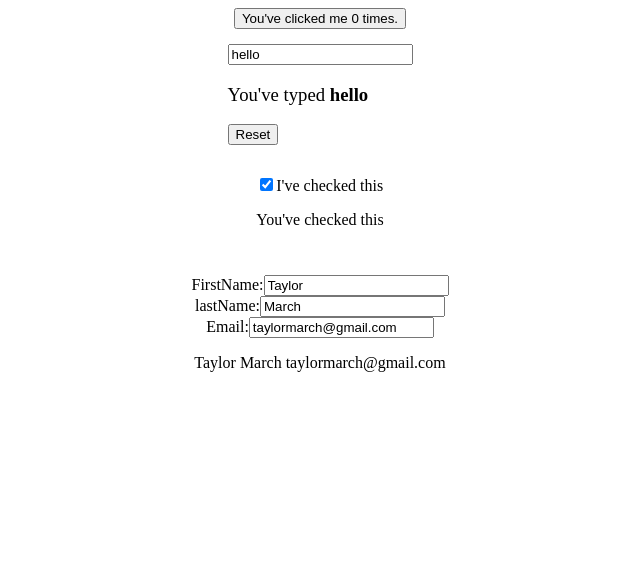
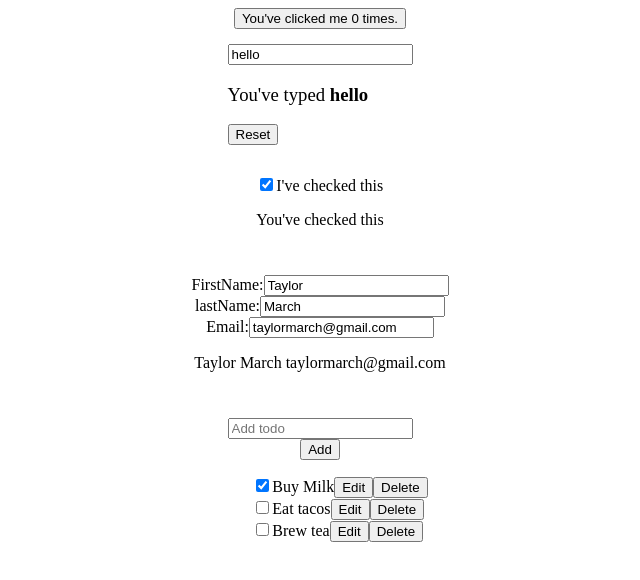
Before and after one commit to SujanKarki-10Ghz/LearningHooksReact, a React (Vite) app: page / in a window 1280 px wide. Shown: the top 580 px of the page, without its empty margins (320-960 px from the left). Built offline with nearby package versions, Linux system fonts and the light colour scheme.

Commit message:
learned more about useState usecase

```diff
--- a/src/App.jsx
+++ b/src/App.jsx
@@ -3,6 +3,7 @@ import Counter from './Hooks/UseState/Counter'
 import TextField from './Hooks/UseState/TextField'
 import CheckBox from './Hooks/UseState/CheckBox'
 import Form from './Hooks/UseState/Form'
+import List from './Hooks/UseState/List'
 const App = () => {
   return (
     <div style={{display:"flex", justifyContent:"space-around", alignItems:"center", flexDirection:"column"}}>
@@ -16,6 +17,9 @@ const App = () => {
     <div style={{margin:"15px", display:"flex", flexDirection:"column", width:"100%", justifyContent:"center", alignItems:"center"}}>
     <Form/>
     </div>
+    <div style={{margin:"15px", display:"flex", flexDirection:"column", width:"100%", justifyContent:"center", alignItems:"center"}}>
+    <List/>
+    </div>
     </div>
   )
 }
--- /dev/null
+++ b/src/Hooks/UseState/List.jsx
@@ -0,0 +1,50 @@
+import React, {useState} from "react";
+import AddTodo from "../../components/AddTodo";
+import TaskList from "../../components/TaskList";
+
+/**
+ * In this example, the todos state variable holds an array.
+ * Each button handler calls setTodos with the next version of that array.
+ *  The [...todos] spread syntax,
+ *  todos.map() and todos.filter() ensure the state array is replaced rather than mutated.
+ */
+const initialTodos= [
+    {id:0, title:'Buy Milk', done: true},
+    {id:1, title:'Eat tacos', done: false},
+    {id:2, title:'Brew tea', done: false},
+]
+let nextId = 3;
+const List = ()=>{
+    const [todos, setTodos] = useState(initialTodos);
+    const handleAddTodo = (title)=>{
+        setTodos([
+            ...todos,
+            {
+                id: nextId++,
+                title: title,
+                done: false
+            }
+        ])
+    }
+
+    const handleChangeTodo =(nextTodo)=>{
+        setTodos(todos.map(t=>{
+            if(t.id === nextTodo.id){
+                return nextTodo;
+            }else{
+                return t;
+            }
+        }));
+    }
+
+    const handleDeleteTodo = (todoId)=>{
+        setTodos(todos.filter(t=>t.id!==todoId));
+    }
+    return(
+    <>
+        <AddTodo onAddTodo = {handleAddTodo} />
+        <TaskList todos= {todos} onChangeTodo={handleChangeTodo} onDeleteTodo={handleDeleteTodo} />
+    </>
+    );
+}
+export default List;
--- /dev/null
+++ b/src/components/AddTodo.jsx
@@ -0,0 +1,13 @@
+import React, { useState } from 'react'
+
+const AddTodo = ({onAddTodo}) => {
+    const [title, setTitle] = useState('');
+  return (
+    <>
+       <input type="text" placeholder='Add todo' value={title} onChange={e=>setTitle(e.target.value)} />
+       <button onClick={()=>{setTitle(''); onAddTodo(title)}}>Add</button>
+    </>
+  )
+}
+
+export default AddTodo
--- /dev/null
+++ b/src/components/TaskList.jsx
@@ -0,0 +1,56 @@
+import React, { useState } from 'react'
+
+const TaskList = ({todos, onChangeTodo, onDeleteTodo}) => {
+  return (
+    <>
+    <ul style={{listStyle:"none"}}>
+        {todos.map(todo=>(
+            <li key={todo.id}>
+                <Task todo={todo} onChange= {onChangeTodo} onDelete = {onDeleteTodo} />
+            </li>
+        ))}
+    </ul>
+    </>
+  )
+}
+function Task({todo, onChange, onDelete}){
+ const[isEditing, setIsEditing] = useState(false);
+ let todoContent;
+ if(isEditing){
+    todoContent =(
+        <>
+            <input value={todo.title}
+            onChange={e=>{
+                onChange({
+                    ...todo,
+                    title: e.target.value
+                });
+            }} />
+            <button onClick={()=> setIsEditing(false)}>Save</button>
+        </>
+    )
+ }else{
+    todoContent = (
+        <>
+            {todo.title}
+            <button onClick={()=>setIsEditing(true)}>
+                Edit
+            </button>
+        </>
+    )
+ }
+ return(
+    <label>
+        <input type="checkbox" checked={todo.done} onChange={e=>{
+            onChange({
+                ...todo,
+                done: e.target.checked
+            })
+        }}/>
+        {todoContent}
+        <button onClick={()=>onDelete(todo.id)}>Delete</button>
+    </label>
+ )
+}
+
+export default TaskList
```
